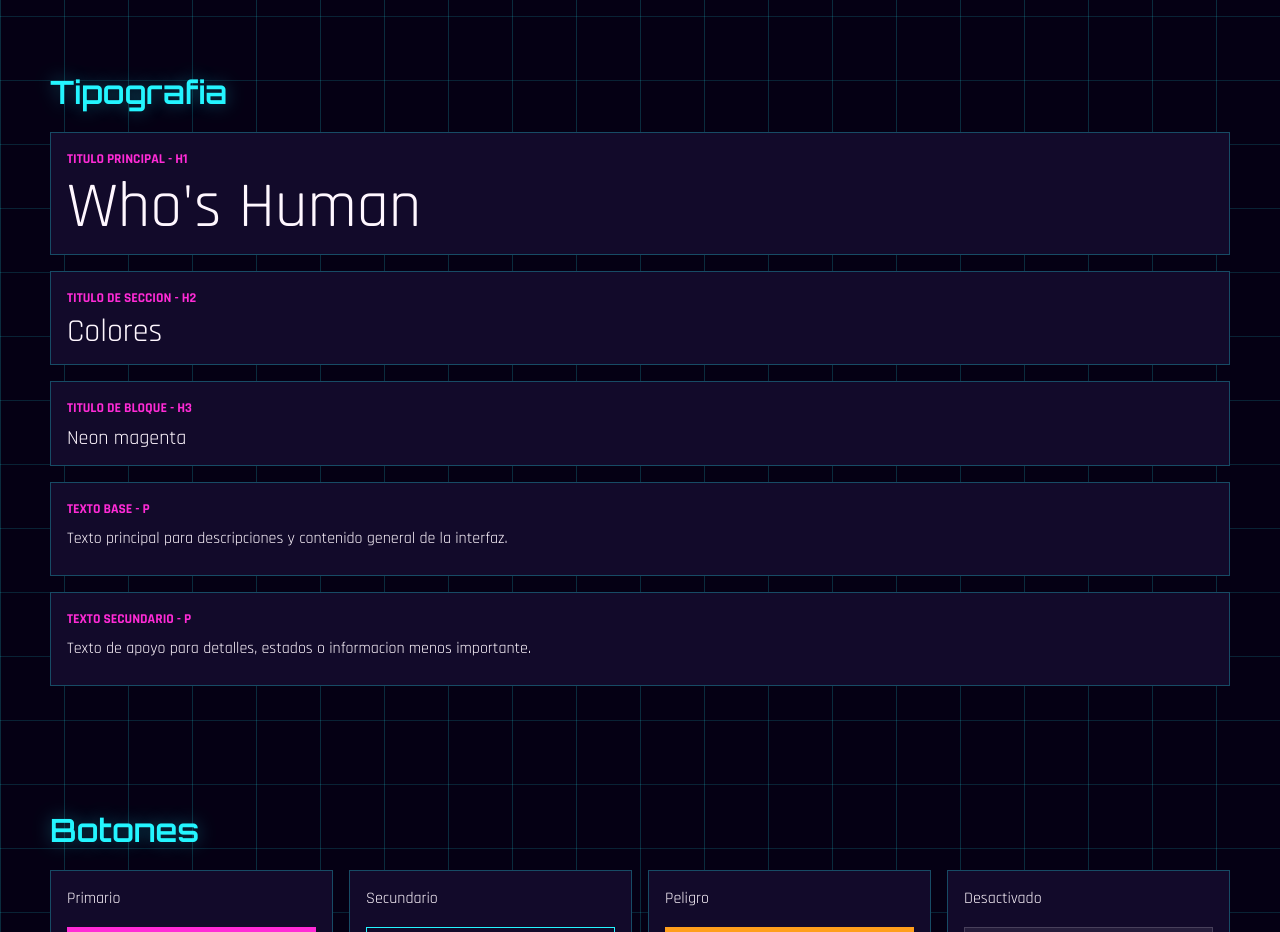
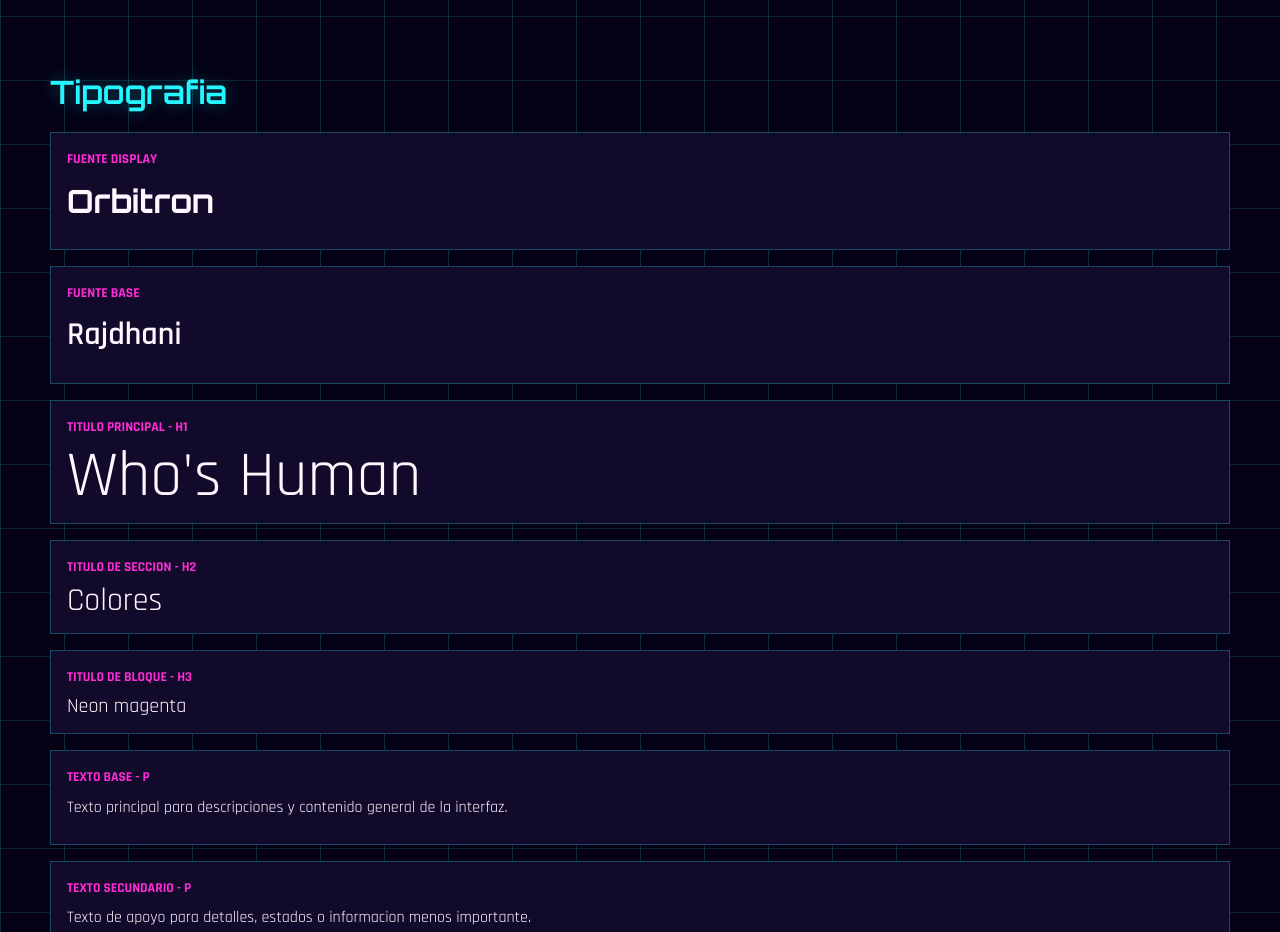
Before and after one commit to whoshuman/whoshuman, a React (Vite) app in the folder apps/frontend/: page /design-system in a window 1280 px wide. Shown: the part 880-1812 px from the top of the page. Built offline with nearby package versions, Linux system fonts and the light colour scheme.

Commit message:
docs(frontend): documenta fuentes del design system

```diff
--- a/apps/frontend/src/index.css
+++ b/apps/frontend/src/index.css
@@ -189,6 +189,17 @@ body {
   text-transform: uppercase;
 }
 
+.design-font-display {
+  font-family: var(--font-display);
+  font-size: 2rem;
+  font-weight: 700;
+}
+
+.design-font-base {
+  font-size: 2rem;
+  font-weight: 600;
+}
+
 .design-typography-item h1 {
   font-size: 4rem;
   line-height: 0.95;
--- a/apps/frontend/src/pages/DesignSystem.tsx
+++ b/apps/frontend/src/pages/DesignSystem.tsx
@@ -69,6 +69,16 @@ function DesignSystem() {
         <h2 className="design-section-title">Tipografia</h2>
 
         <div className="design-typography-list">
+          <article className="design-typography-item">
+            <p className="design-typography-label">Fuente display</p>
+            <p className="design-font-display">Orbitron</p>
+          </article>
+
+          <article className="design-typography-item">
+            <p className="design-typography-label">Fuente base</p>
+            <p className="design-font-base">Rajdhani</p>
+          </article>
+
           <article className="design-typography-item">
             <p className="design-typography-label">Titulo principal - h1</p>
             <h1>Who's Human</h1>
```
